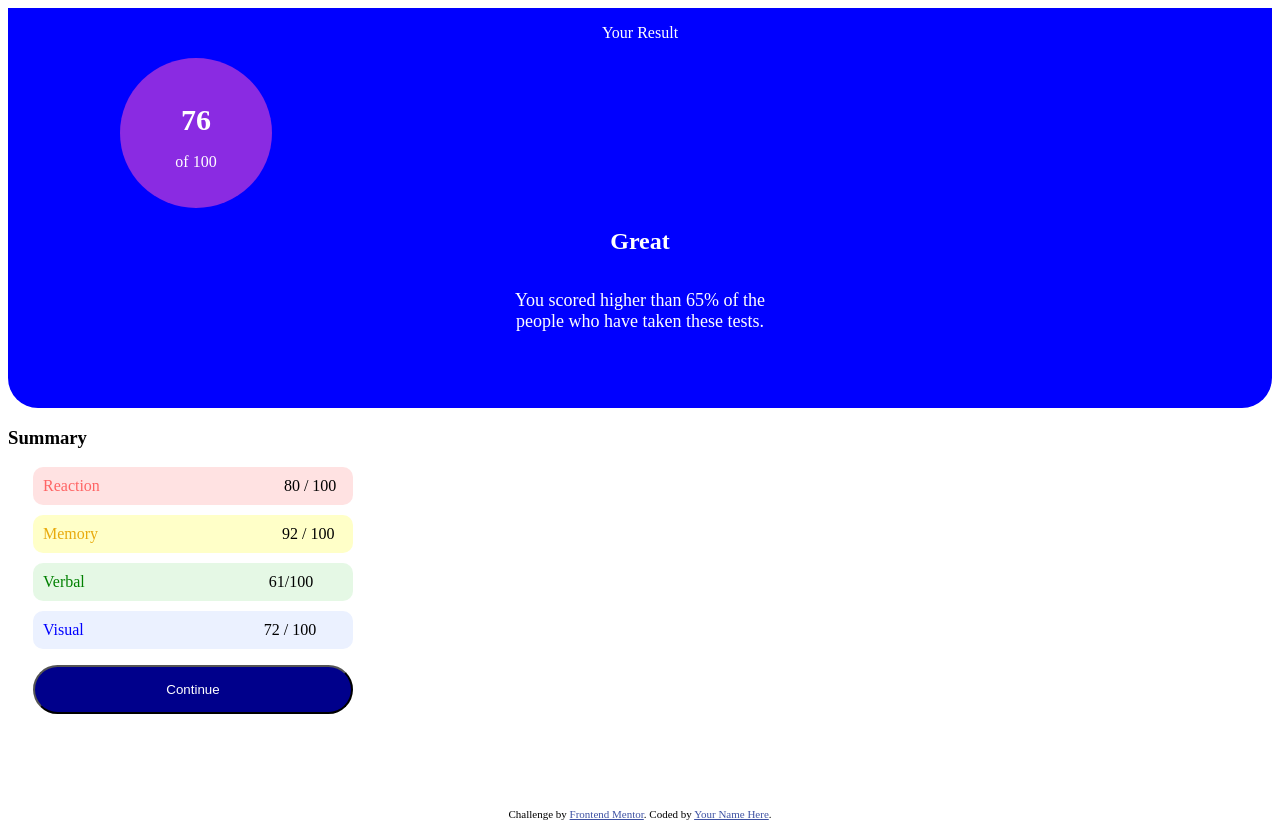
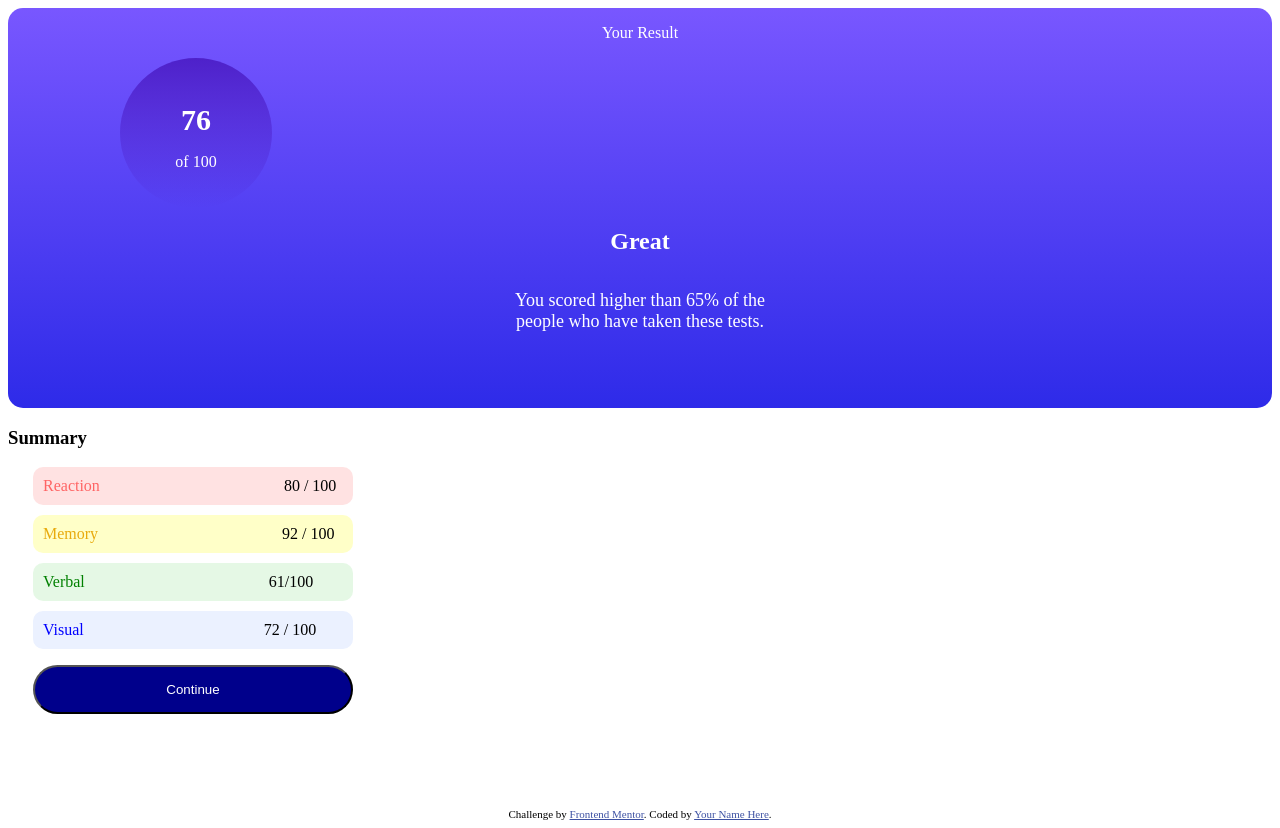
Before and after one commit to frandigon6alves/Front-End-Challenge, a plain HTML site: page index.html in a window 1280 px wide. Drawn offline with Linux system fonts and the light colour scheme.

Commit message:
gradient and small tweaks

```diff
--- a/summary.css
+++ b/summary.css
@@ -11,7 +11,10 @@
   --secondary-cobalt: hsl(234, 85%, 45%);
   --liner-blue: hsl(241, 81%, 54%);
   --liner-violet: hsl(252, 100%, 67%);
+  --second-blue: hsla(241, 72%, 46%, 0);
 }
+
+
 body {
   border: 0;
 }
@@ -24,21 +27,18 @@ body {
 }
 
 header {
-  background-color: blue;
-  background: linear-gradient(to top violet);
-
-  color: white;
-  height: 400px;
-  border-bottom-right-radius: 30px;
-  border-bottom-left-radius: 30px;
-}
+    background-image: linear-gradient(var(--liner-violet), var(--liner-blue));
+    color: white;
+    height: 400px;
+    border-radius: 15px;
+  }
 
 header p {
   text-align: center;
 }
 
 .circle-num {
-  background-color: blueviolet;
+  background-image: linear-gradient(var(--secondary-violet), var(--second-blue));
   width: 152px;
   height: 150px;
   border-radius: 50%;
@@ -65,15 +65,6 @@ header p {
   margin: 20px 15px 0px 15px;
   font-size: 18px;
 }
-/*
- .summary{
-display: grid;
-align-content: center;
-justify-content: start;
-align-items: center;
-justify-items: start;
-}
-*/
 
 .summary-list {
   list-style: none;
```
